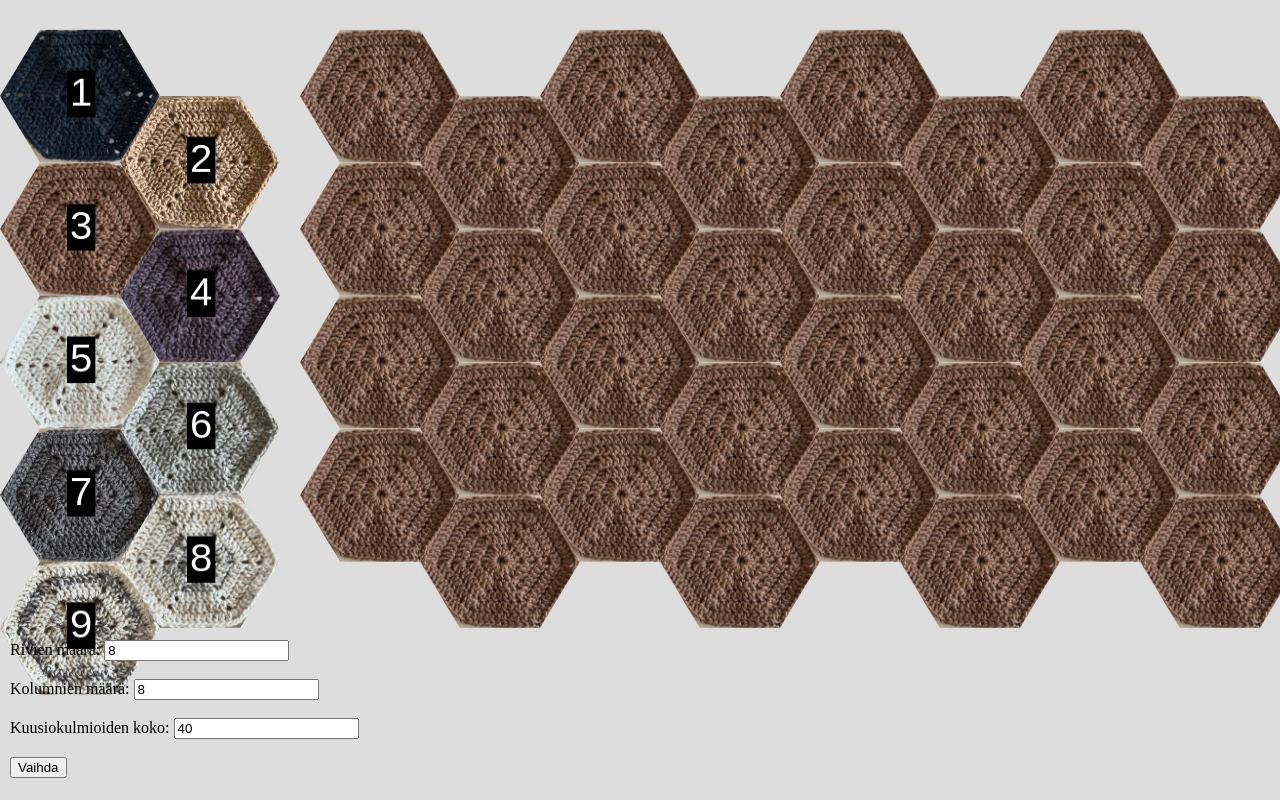
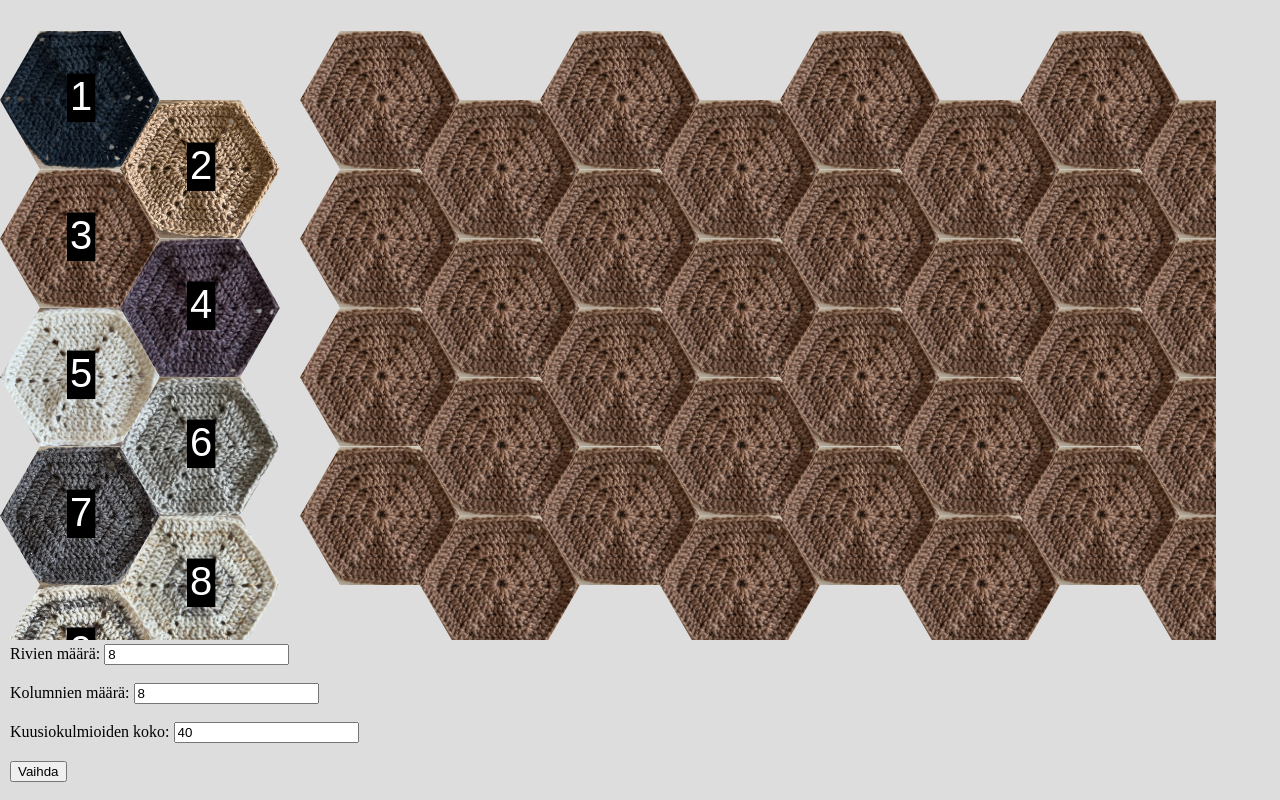
Before and after one commit to eetusa/hexagon_preview, a plain HTML site: page index.html in a window 1280 px wide. Drawn offline with Linux system fonts and the light colour scheme.

Commit message:
better window

```diff
--- a/index.html
+++ b/index.html
@@ -24,9 +24,10 @@
 
 </head>
 <body>
-    <div id="wrapper">
-        <canvas id="canvas"></canvas>
-    </div>
+    <!-- <div id="wrapper">
+
+    </div> -->
+    <canvas id="canvas"></canvas>
     <div>
         <form id="matrix_setup">
             <label for="rowcount">Rivien määrä:</label>
--- a/scripts/canvas.js
+++ b/scripts/canvas.js
@@ -5,8 +5,8 @@ const c = canvas.getContext('2d');
 const matrix_form = document.getElementById('matrix_setup')
 const matrix_button = document.getElementById('matrixbutton')
 
-canvas.width = innerWidth;
-canvas.height= innerHeight;
+canvas.width = window.innerWidth*0.95;
+canvas.height = window.innerHeight*0.80;
 
 // Variables
 let mouse = {
@@ -23,10 +23,8 @@ addEventListener("mousemove", function(event){
 });
 
 addEventListener("resize",function(){
-    canvas.width = innerWidth;
-    canvas.height= innerHeight;
-
-    init();
+    canvas.width = window.innerWidth*0.95;
+    canvas.height = window.innerHeight*0.80;
 });
 
 function isPositiveInteger(str) {
@@ -66,6 +64,11 @@ let select_many = false;
 
 
 function init(){
+
+    // addEventListener('resize', (e) => {
+    //     canvas.width = window.innerWidth*95;
+    //     canvas.height = window.innerHeight*80;
+    // })
 
     matrix_button.addEventListener('click', (e) => {
         let row_count = matrix_form[0].value;
--- a/scripts/hexgrid.js
+++ b/scripts/hexgrid.js
@@ -26,12 +26,14 @@ class HexGrid{
         // while(this.grid.length > 0){
         //     this.grid.pop();
         // }
+        let odd_width = false;
         this.selected.length = 0;
-
+        if (this.grid_width % 2 !== 0){
+            odd_width = true;
+        }
         for (let i = 0; i < this.grid_height; i++){
             new_grid.push([]);
             for (let j = 0; j < this.grid_width; j++){
-
                 if (i % 2 === 0){
                     if (j % 2 === 0){
                         let x = this.start_x + (3*j)*this.side_length;
@@ -49,8 +51,13 @@ class HexGrid{
                     if (j % 2 === 0){
                         let x = this.start_x + 3*this.side_length + (3*j)*this.side_length;
                         let y = this.start_y +this.c + (i-1)*this.c;
+                        if (odd_width && j == this.grid_width -1){
+                            continue;
+                        }
                         new_grid[i].push(new Hexagon(x, y, this.side_length, "red"));
-
+                        if (odd_width && j == this.grid_width -1){
+                            continue;
+                        }
                         if (temp_grid.length === 0) continue;
 
                         if ( (new_grid.length <= temp_grid.length) && new_grid[i].length <= temp_grid[i].length){
--- a/style.css
+++ b/style.css
@@ -1,7 +1,15 @@
 html,body{
-    margin: 0 auto;
-    padding: 0;
+    /* margin: 0 auto;
+    padding: 0; */
 
+    width: 100%;
+    height: 100%;
+    margin: 0px;
+    border: 0;
+    /* overflow: hidden; */
+    /*  Disable scrollbars */
+    display: block;
+    /* No floating content on sides */
     background-color: rgb(221, 221, 221);
 }
 #wrapper{
@@ -10,9 +18,11 @@ html,body{
     height: 80vh;
 }
 #canvas{
-    margin: 0 auto;
-    width: 100%;
-    height: 120%;
+    /* margin: 0 auto; */
+    /* width: 100%;
+    height: 120%; */
+    /* width: 80vw;
+    height: 80vh; */
 }
 
 #matrix_setup{
```
